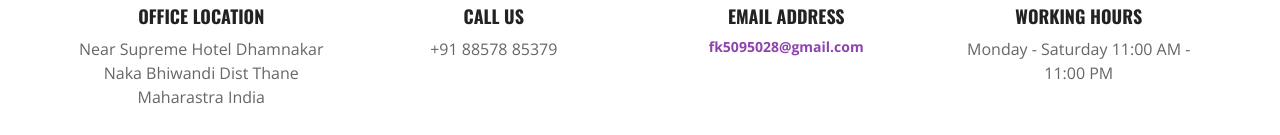
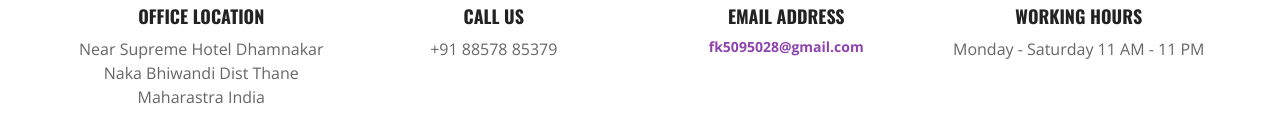
Before and after one commit to ShadabShaikhAzmi/lcc-new-static, a plain HTML site: page index.html in a window 1280 px wide. Shown: the part 2940-3075 px from the top of the page. Drawn offline with nearby package versions, Linux system fonts and the light colour scheme; some packages are replaced by stand-ins of ours.

Commit message:
initial commit with new lcc site

```diff
--- a/index.html
+++ b/index.html
@@ -535,7 +535,7 @@
 						data-animate="bounceIn">
 						<i class="fa fa-clock-o"></i>
 						<h4 class="contact_title">Working Hours</h4>
-						<p class="contact_description">Monday - Saturday 11:00 AM - 11:00 PM</p>
+						<p class="contact_description">Monday - Saturday 11 AM - 11 PM</p>
 					</div>
 
 
```
